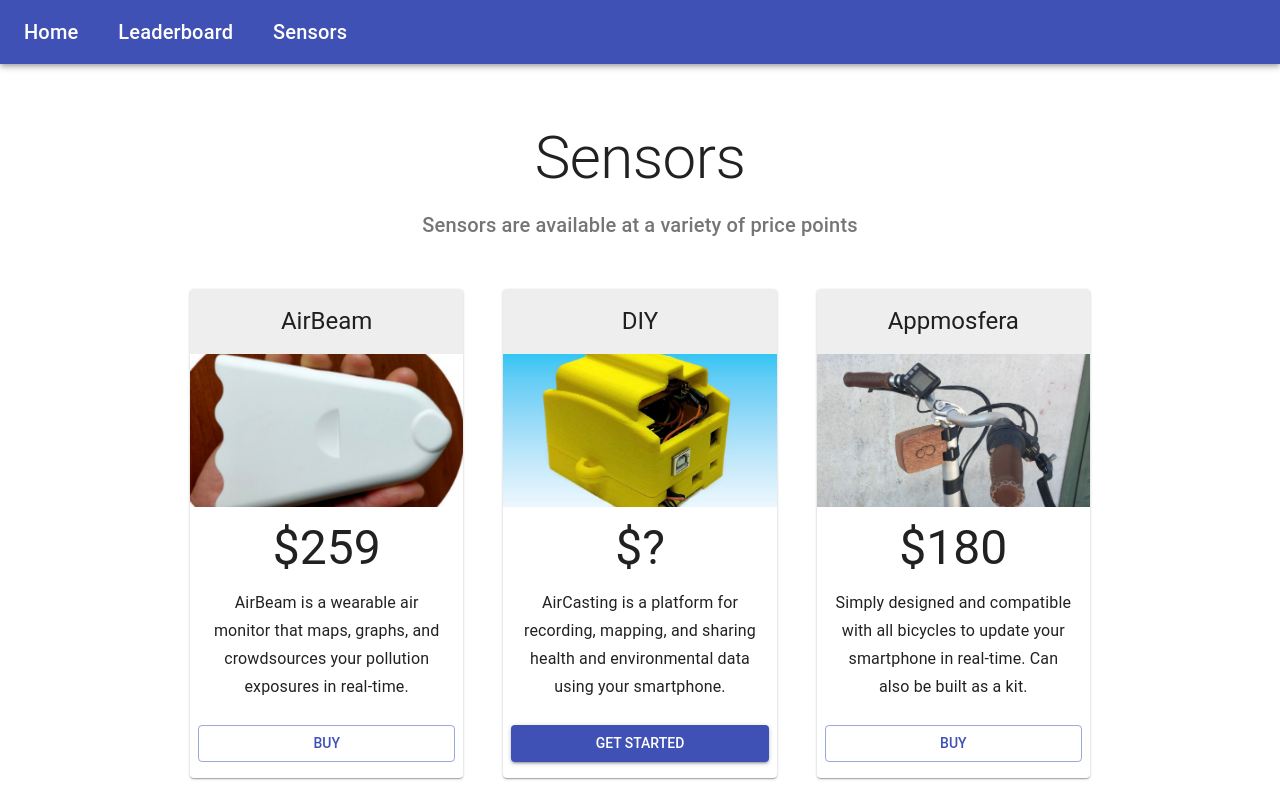
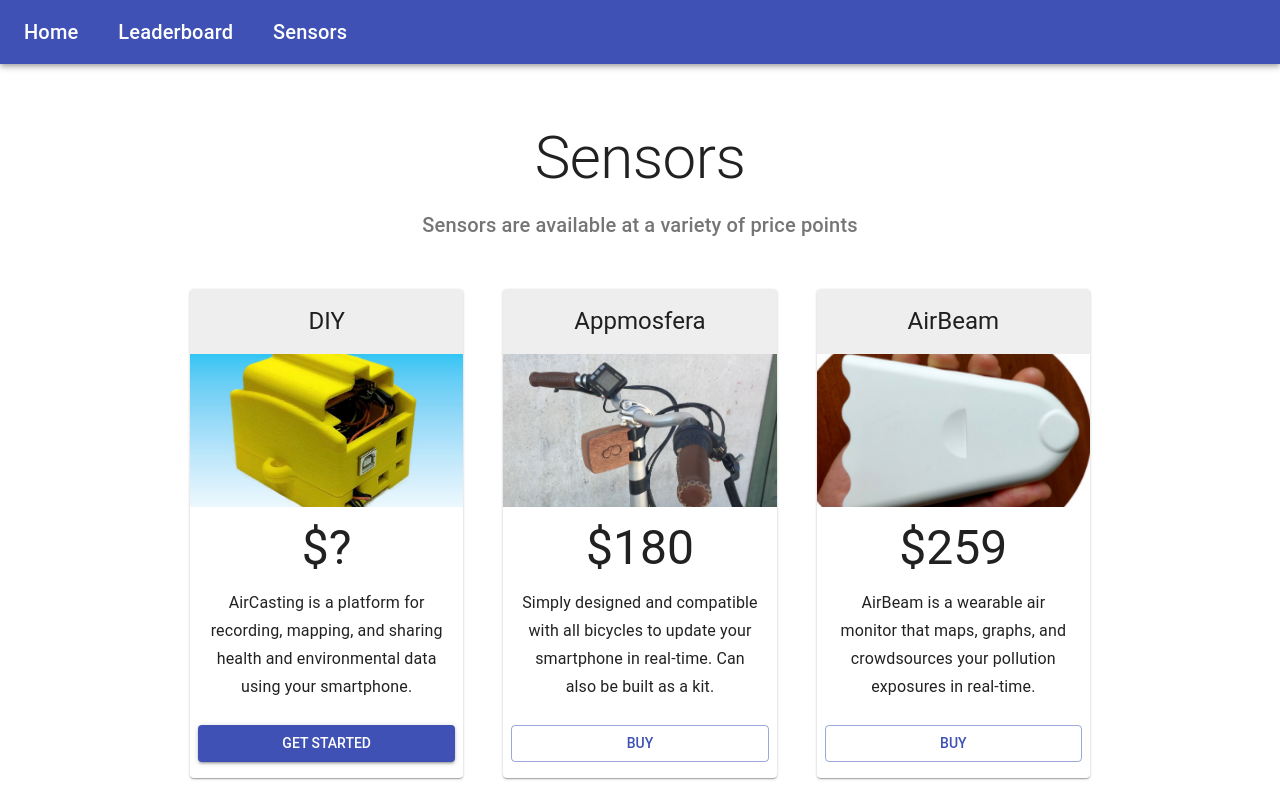
Before and after one commit to egshankle/air-quality, a React (Create React App) app: page /sensors in a window 1280 px wide. Built offline with nearby package versions, Linux system fonts and the light colour scheme.

Commit message:
price order

```diff
--- a/src/Sensors.js
+++ b/src/Sensors.js
@@ -65,14 +65,6 @@
 
 const tiers = [
     {
-        title: 'AirBeam',
-        image: 'images/AirBeam.jpg',
-        price: '259',
-        description: ['AirBeam is a wearable air monitor that maps, graphs, and crowdsources your pollution exposures in real-time.'],
-        buttonText: 'Buy',
-        buttonVariant: 'outlined',
-    },
-    {
         title: 'DIY',
         image: 'images/diy.jpg',
         price: '?',
@@ -89,6 +81,14 @@
         description: [
         'Simply designed and compatible with all bicycles to update your smartphone in real-time. Can also be built as a kit.',
         ],
+        buttonText: 'Buy',
+        buttonVariant: 'outlined',
+    },
+    {
+        title: 'AirBeam',
+        image: 'images/AirBeam.jpg',
+        price: '259',
+        description: ['AirBeam is a wearable air monitor that maps, graphs, and crowdsources your pollution exposures in real-time.'],
         buttonText: 'Buy',
         buttonVariant: 'outlined',
     },
```
